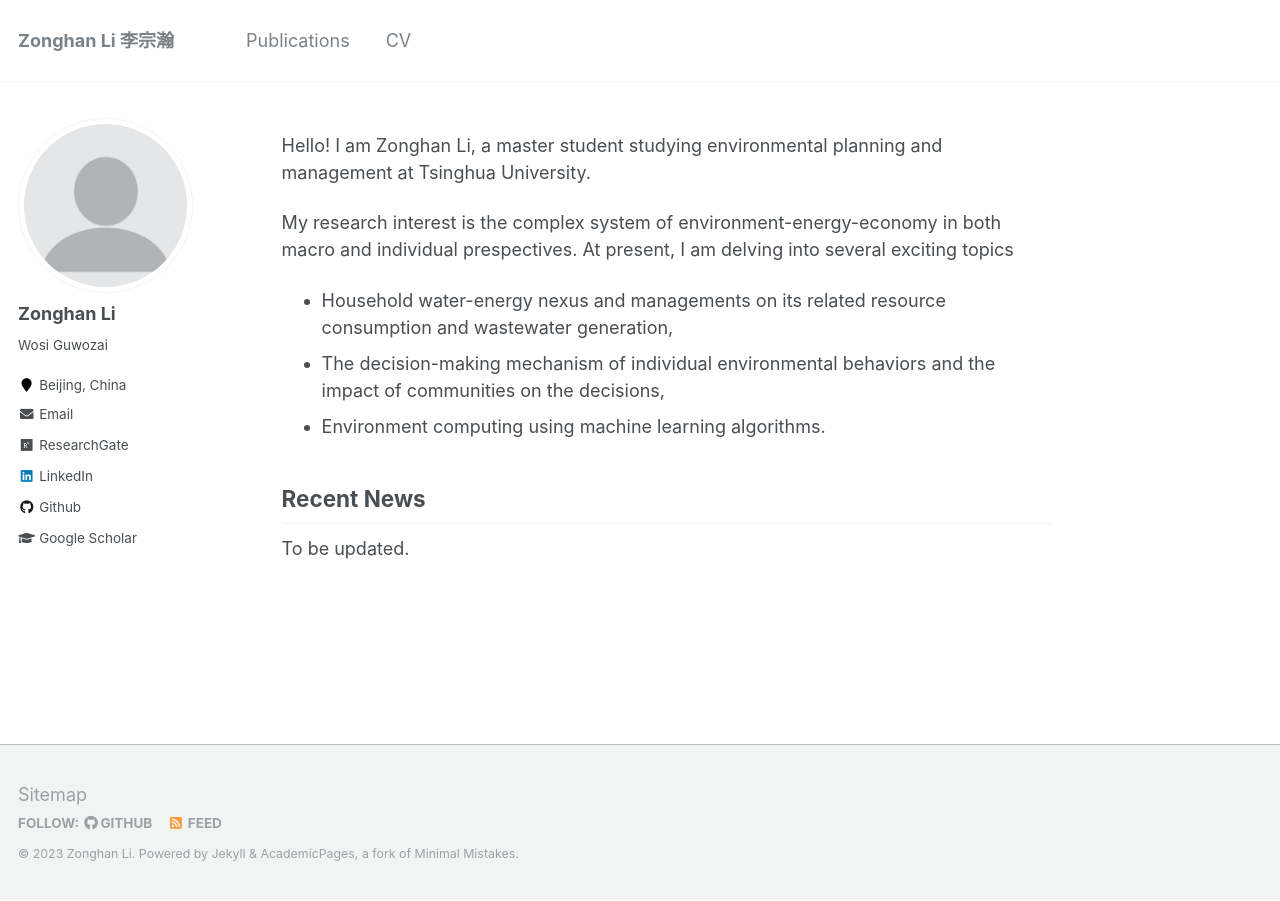
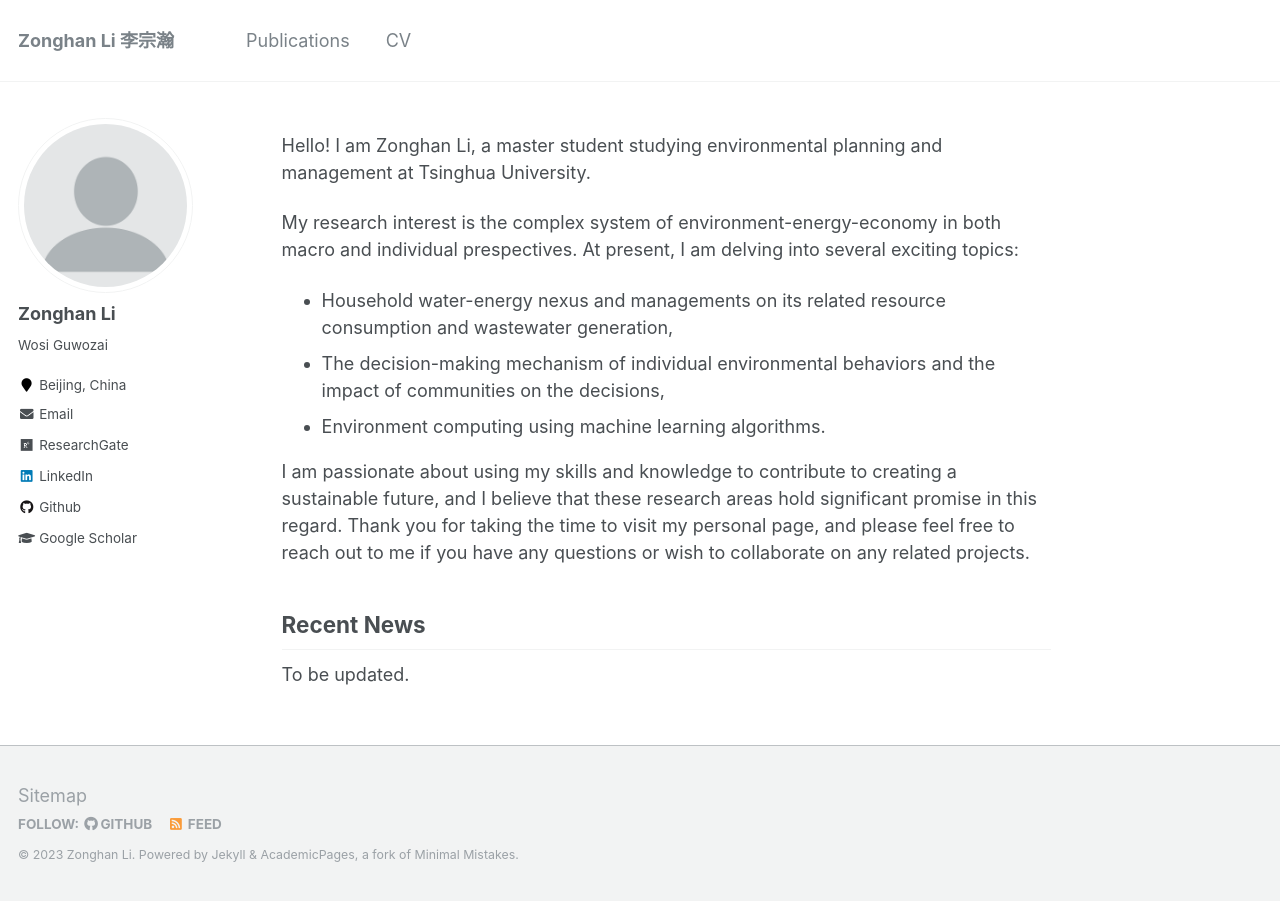
Before and after one commit to lzh3278/lzh.github.io, a Jekyll site: the page built from _pages/about.md, in a window 1280 px wide. Built offline with Jekyll 4.4.1, drawn with Linux system fonts in a browser that asks for light colours.

Commit message:
Update about.md

```diff
--- a/_pages/about.md
+++ b/_pages/about.md
@@ -10,11 +10,13 @@ redirect_from:
 
 Hello! I am Zonghan Li, a master student studying environmental planning and management at Tsinghua University.
 
-My research interest is the complex system of environment-energy-economy in both macro and individual prespectives. At present, I am delving into several exciting topics
+My research interest is the complex system of environment-energy-economy in both macro and individual prespectives. At present, I am delving into several exciting topics:
 * Household water-energy nexus and managements on its related resource consumption and wastewater generation,
 * The decision-making mechanism of individual environmental behaviors and the impact of communities on the decisions,
 * Environment computing using machine learning algorithms.
 
+I am passionate about using my skills and knowledge to contribute to creating a sustainable future, and I believe that these research areas hold significant promise in this regard. Thank you for taking the time to visit my personal page, and please feel free to reach out to me if you have any questions or wish to collaborate on any related projects.
+
 Recent News
 ------
 To be updated.
```
